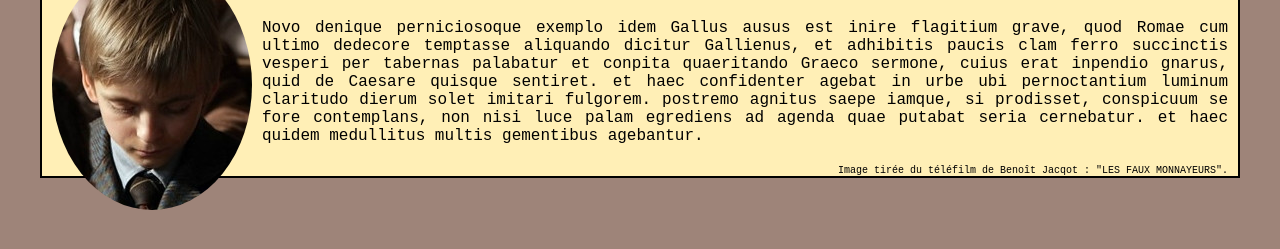
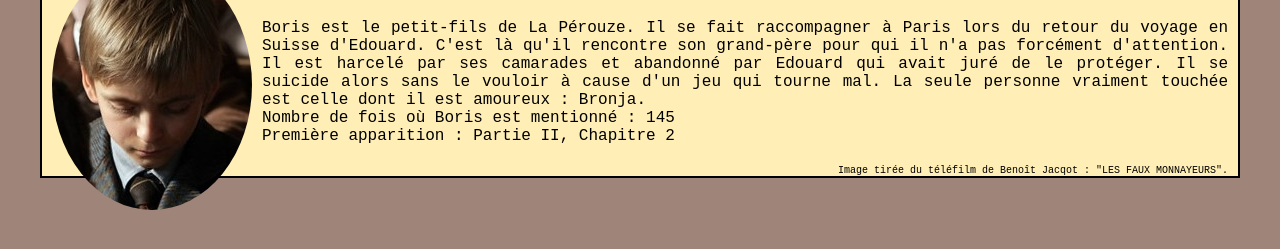
Before and after one commit to Thiresias/LFM, a plain HTML site: page fiches/boris.html in a window 1280 px wide. Shown: the part 103-352 px from the top of the page. Drawn offline with Linux system fonts and the light colour scheme.

Commit message:
Update boris.html

```diff
--- a/fiches/boris.html
+++ b/fiches/boris.html
@@ -11,7 +11,13 @@
 			<h1>Boris</h1>
 		</header>
 		<p>
-			Novo denique perniciosoque exemplo idem Gallus ausus est inire flagitium grave, quod Romae cum ultimo dedecore temptasse aliquando dicitur Gallienus, et adhibitis paucis clam ferro succinctis vesperi per tabernas palabatur et conpita quaeritando Graeco sermone, cuius erat inpendio gnarus, quid de Caesare quisque sentiret. et haec confidenter agebat in urbe ubi pernoctantium luminum claritudo dierum solet imitari fulgorem. postremo agnitus saepe iamque, si prodisset, conspicuum se fore contemplans, non nisi luce palam egrediens ad agenda quae putabat seria cernebatur. et haec quidem medullitus multis gementibus agebantur.
+			Boris est le petit-fils de La Pérouze. Il se fait raccompagner à Paris lors du retour du voyage en Suisse d'Edouard. C'est là qu'il rencontre son grand-père pour qui il n'a pas forcément d'attention. Il est harcelé par ses camarades et abandonné par Edouard qui avait juré de le protéger. Il se suicide alors sans le vouloir à cause d'un jeu qui tourne mal. La seule personne vraiment touchée est celle dont il est amoureux : Bronja.
+		</p>
+		<p>
+			Nombre de fois où Boris est mentionné : 145
+		</p>
+		<p>
+			Première apparition : Partie II, Chapitre 2
 		</p>
 		<footer>
 		<p>Image tirée du téléfilm de Benoît Jacqot : "LES FAUX MONNAYEURS".</p>
```
